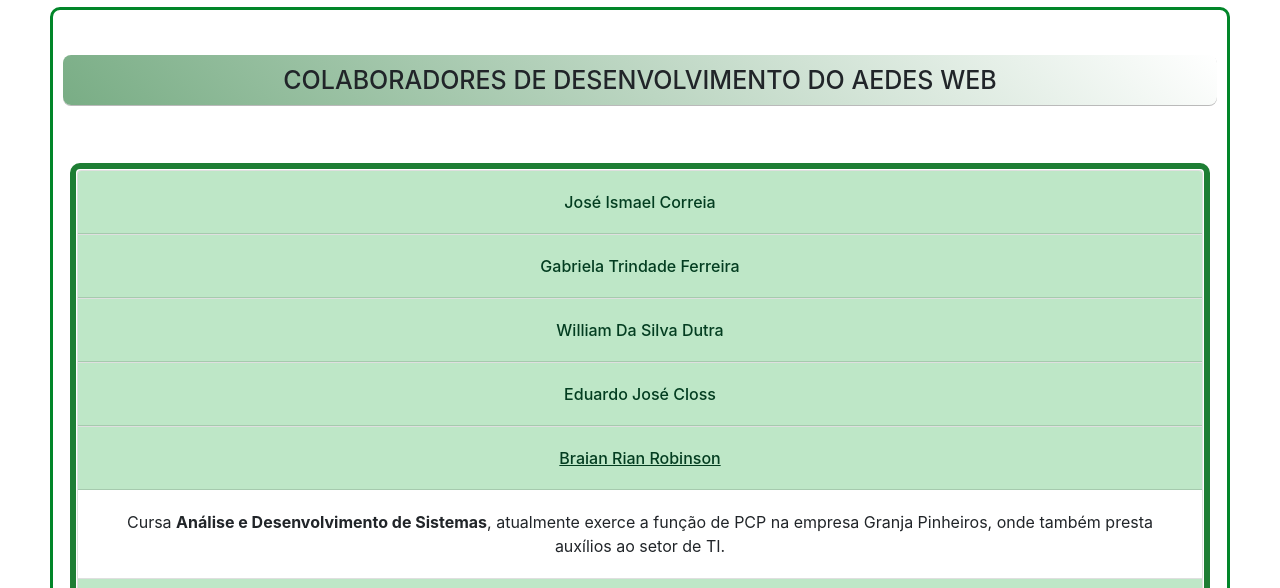
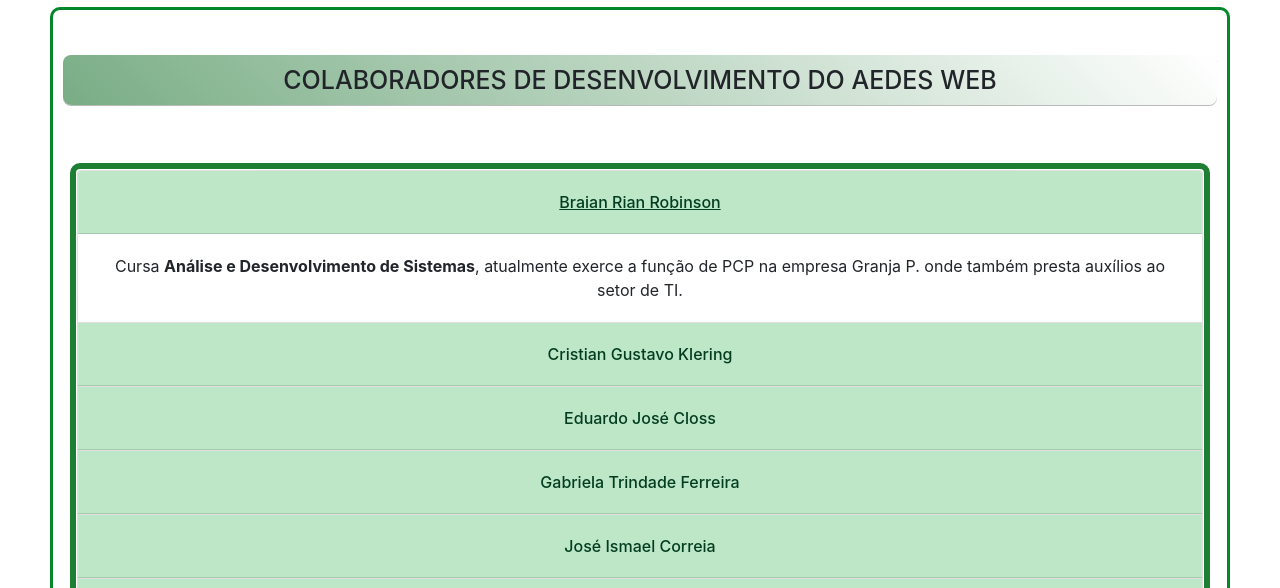
Before and after one commit to gabrielatferreira/aedes_web, a plain HTML site: page sobre-nav.html in a window 1280 px wide. Both pictures are taken after a click on the button "Braian Rian Robinson". Shown: the part 210-798 px from the top of the page. Drawn offline with nearby package versions, Linux system fonts and the light colour scheme.

Commit message:
ajuste da pagina sobre alfab

```diff
--- a/sobre-nav.html
+++ b/sobre-nav.html
@@ -3,8 +3,7 @@
 
 <head>
     <!-- ARQUVOS BOOTSTRAP CSS-->
-  <link rel="stylesheet" href="https://stackpath.bootstrapcdn.com/bootstrap/4.1.3/css/bootstrap.min.css"
-    integrity="sha384-MCw98/SFnGE8fJT3GXwEOngsV7Zt27NXFoaoApmYm81iuXoPkFOJwJ8ERdknLPMO" crossorigin="anonymous">
+    <link rel="stylesheet" href="https://stackpath.bootstrapcdn.com/bootstrap/4.1.3/css/bootstrap.min.css" integrity="sha384-MCw98/SFnGE8fJT3GXwEOngsV7Zt27NXFoaoApmYm81iuXoPkFOJwJ8ERdknLPMO" crossorigin="anonymous">
 
     <!-- ARQUVOS OWL CSS-->
     <link rel="stylesheet" href="owl/owl.carousel.min.css">
@@ -14,7 +13,8 @@
     <!-- ARQUVOS META-->
     <meta charset="UTF-8">
     <meta http-equiv="X-UA-Compatible" content="IE=edge">
-  <meta name="viewport" content="width=device-width, initial-scale=1, shrink-to-fit=no">
+    <meta name="viewport" content="width=device-width, initial-scale=1,
+      shrink-to-fit=no">
 
     <link rel="shortcut icon" href="fotos/logo.png" type="image/x-icon">
     <title>AedesWeb</title>
@@ -33,10 +33,11 @@
             <a class="nav-link" target="_self" href="saiba-mais-nav.html">Saiba mais</a>
         </li>
         <li class="nav-item">
-      <a  id="denuncie-nav" class="nav-link" target="_self" type="button" href="index.html#denuncie">DENUNCIE</a>
+            <a id="denuncie-nav" class="nav-link" target="_self" type="button" href="index.html#denuncie">DENUNCIE</a>
         </li>
     </ul>
 </header>
+
 <body>
     <main>
         <h2 class="titulo">
@@ -46,111 +47,99 @@
             <div class="card">
                 <div class="card-header" id="headingOne">
                     <h5 class="mb-0">
-          <button class="btn btn-link" type="button" data-toggle="collapse" data-target="#collapseOne"
-            aria-expanded="true" aria-controls="collapseOne">
-            José ismael correia
+                        <button class="btn btn-link" type="button" data-toggle="collapse" data-target="#collapseOne" aria-expanded="true" aria-controls="collapseOne">
+                Braian Rian Robinson
               </button>
                     </h5>
                 </div>
                 <div id="collapseOne" class="collapse" aria-labelledby="headingOne" data-parent="#accordionExample">
                     <div class="card-body">
-          Técnico Eletrotécnico, cursando <b>Análise e Desenvolvimento de Sistemas</b> - trabalho como técnico eletrônico na
-          empresa GOCIL.
+                        Cursa <b>Análise e Desenvolvimento de Sistemas</b>, atualmente exerce a função de PCP na empresa Granja P. onde também presta auxílios ao setor de TI.
                     </div>
                 </div>
             </div>
             <div class="card">
                 <div class="card-header" id="headingTwo">
                     <h5 class="mb-0">
-          <button class="btn btn-link collapsed" type="button" data-toggle="collapse" data-target="#collapseTwo"
-            aria-expanded="false" aria-controls="collapseTwo">
-            Gabriela Trindade Ferreira
+                        <button class="btn btn-link collapsed" type="button" data-toggle="collapse" data-target="#collapseTwo" aria-expanded="false" aria-controls="collapseTwo">
+                Cristian Gustavo Klering
               </button>
                     </h5>
                 </div>
                 <div id="collapseTwo" class="collapse" aria-labelledby="headingTwo" data-parent="#accordionExample">
                     <div class="card-body">
-          Cursa <b>Análise e Desenvolvimento de Sistemas</b> e atualmente é estagiária na empresa Matera e atua como
-          desenvolvedora back-end Java.
+                        Estudante de <b>Gestão de TI</b>. Atualmente trabalha na área técnica de telecomunicação para empresa Brasil TecPar.
                     </div>
                 </div>
             </div>
             <div class="card">
                 <div class="card-header" id="headingThree">
                     <h5 class="mb-0">
-          <button class="btn btn-link collapsed" type="button" data-toggle="collapse" data-target="#collapseThree"
-            aria-expanded="false" aria-controls="collapseThree">
-            William da Silva Dutra
+                        <button class="btn btn-link collapsed" type="button" data-toggle="collapse" data-target="#collapseThree" aria-expanded="false" aria-controls="collapseThree">
+                Eduardo José Closs
               </button>
                     </h5>
                 </div>
                 <div id="collapseThree" class="collapse" aria-labelledby="headingThree" data-parent="#accordionExample">
                     <div class="card-body">
-          Estudante de <b>Análise e Desenvolvimento de Sistemas</b>, natural de Porto Alegre, trabalha como assistente de
-          logística na empresa Brasil dos Parafusos.
+                        Cursa <b>Análise e Desenvolvimento de Sistemas</b>, atualmente exerce a função de Professor de Matemática na empresa Prefeitura Municipal de Novo Hamburgo, onde também trabalha com Robótica Educacional com programação em Arduino.
                     </div>
                 </div>
             </div>
             <div class="card">
                 <div class="card-header" id="headingFour">
                     <h5 class="mb-0">
-          <button class="btn btn-link collapsed" type="button" data-toggle="collapse" data-target="#collapseFour"
-            aria-expanded="false" aria-controls="collapseFour">
-            Eduardo José Closs
+                        <button class="btn btn-link collapsed" type="button" data-toggle="collapse" data-target="#collapseFour" aria-expanded="false" aria-controls="collapseFour">
+                Gabriela Trindade Ferreira
               </button>
                     </h5>
                 </div>
                 <div id="collapseFour" class="collapse" aria-labelledby="headingFour" data-parent="#accordionExample">
                     <div class="card-body">
-          Cursa <b>Análise e Desenvolvimento de Sistemas</b>, atualmente exerce a função de Professor de Matemática na empresa
-          Prefeitura Municipal de Novo Hamburgo, onde também trabalha com Robótica Educacional com programação em
-          Arduino.
+                        Cursa <b>Análise e Desenvolvimento de Sistemas</b> e atualmente é estagiária na empresa Matera e atua como desenvolvedora back-end Java.
                     </div>
                 </div>
             </div>
             <div class="card">
                 <div class="card-header" id="headingFive">
                     <h5 class="mb-0">
-          <button class="btn btn-link collapsed" type="button" data-toggle="collapse" data-target="#collapseFive"
-            aria-expanded="false" aria-controls="collapseFive">
-            Braian Rian Robinson
+                        <button class="btn btn-link collapsed" type="button" data-toggle="collapse" data-target="#collapseFive" aria-expanded="false" aria-controls="collapseFive">
+                José ismael correia
               </button>
                     </h5>
                 </div>
                 <div id="collapseFive" class="collapse" aria-labelledby="headingFive" data-parent="#accordionExample">
                     <div class="card-body">
-          Cursa <b>Análise e Desenvolvimento de Sistemas</b>, atualmente exerce a função de PCP na empresa Granja Pinheiros,
-          onde também presta auxílios ao setor de TI.
+                        Técnico Eletrotécnico, cursando <b>Análise e Desenvolvimento de
+                Sistemas</b> - trabalho como técnico eletrônico na empresa GOCIL.
                     </div>
                 </div>
             </div>
             <div class="card">
                 <div class="card-header" id="headingSix">
                     <h5 class="mb-0">
-          <button class="btn btn-link collapsed" type="button" data-toggle="collapse" data-target="#collapseSix"
-            aria-expanded="false" aria-controls="collapseFive">
-            Cristian Gustavo Klering
+                        <button class="btn btn-link collapsed" type="button" data-toggle="collapse" data-target="#collapseSix" aria-expanded="false" aria-controls="collapseFive">
+                Soraya Cristina Saraiva Abel
               </button>
                     </h5>
                 </div>
                 <div id="collapseSix" class="collapse" aria-labelledby="headingSix" data-parent="#accordionExample">
                     <div class="card-body">
-          Estudante de <b>Gestão de TI</b>. Atualmente trabalha na área técnica de telecomunicação para empresa Brasil TecPar.
+                        Estudante do curso de <b>Gestão em Tecnologia da Informação</b>, anteriormente formada no curso Técnico em Segurança do Trabalho. Trabalha há um ano na área da TI como Analista de Suporte em uma empresa que presta serviços de Saúde.
                     </div>
                 </div>
             </div>
             <div class="card">
                 <div class="card-header" id="headingSeven">
                     <h5 class="mb-0">
-          <button class="btn btn-link collapsed" type="button" data-toggle="collapse" data-target="#collapseSeven"
-            aria-expanded="false" aria-controls="collapseFive">
-            Soraya Cristina Saraiva Abel
+                        <button class="btn btn-link collapsed" type="button" data-toggle="collapse" data-target="#collapseSeven" aria-expanded="false" aria-controls="collapseFive">
+                William da Silva Dutra
               </button>
                     </h5>
                 </div>
                 <div id="collapseSeven" class="collapse" aria-labelledby="headingSeven" data-parent="#accordionExample">
                     <div class="card-body">
-          Estudante do curso de <b>Gestão em Tecnologia da Informação</b>, anteriormente formada no curso Técnico em Segurança do Trabalho. Trabalha há um ano na área da TI como Analista de Suporte em uma empresa que presta serviços de Saúde.
+                        Estudante de <b>Análise e Desenvolvimento de Sistemas</b>, natural de Porto Alegre, trabalha como assistente de logística na empresa Brasil dos Parafusos.
                     </div>
                 </div>
             </div>
@@ -161,10 +150,8 @@
     <img class="logoaedeswebfooter" src="fotos/logo.png">
     <p>Site desenvolvido pelo grupo <strong>Dengosos</strong> <a href="#">UniFtec</a> 2022 ©Copyright</p>
 </footer>
-<script src="https://code.jquery.com/jquery-3.3.1.slim.min.js"
-  integrity="sha384-q8i/X+965DzO0rT7abK41JStQIAqVgRVzpbzo5smXKp4YfRvH+8abtTE1Pi6jizo" crossorigin="anonymous"></script>
-<script src="https://cdn.jsdelivr.net/npm/popper.js@1.14.3/dist/umd/popper.min.js"
-  integrity="sha384-ZMP7rVo3mIykV+2+9J3UJ46jBk0WLaUAdn689aCwoqbBJiSnjAK/l8WvCWPIPm49" crossorigin="anonymous"></script>
-<script src="https://cdn.jsdelivr.net/npm/bootstrap@4.1.3/dist/js/bootstrap.min.js"
-  integrity="sha384-ChfqqxuZUCnJSK3+MXmPNIyE6ZbWh2IMqE241rYiqJxyMiZ6OW/JmZQ5stwEULTy" crossorigin="anonymous"></script>
+<script src="https://code.jquery.com/jquery-3.3.1.slim.min.js" integrity="sha384-q8i/X+965DzO0rT7abK41JStQIAqVgRVzpbzo5smXKp4YfRvH+8abtTE1Pi6jizo" crossorigin="anonymous"></script>
+<script src="https://cdn.jsdelivr.net/npm/popper.js@1.14.3/dist/umd/popper.min.js" integrity="sha384-ZMP7rVo3mIykV+2+9J3UJ46jBk0WLaUAdn689aCwoqbBJiSnjAK/l8WvCWPIPm49" crossorigin="anonymous"></script>
+<script src="https://cdn.jsdelivr.net/npm/bootstrap@4.1.3/dist/js/bootstrap.min.js" integrity="sha384-ChfqqxuZUCnJSK3+MXmPNIyE6ZbWh2IMqE241rYiqJxyMiZ6OW/JmZQ5stwEULTy" crossorigin="anonymous"></script>
+
 </html>
```
Lines whose indentation alone changed are shown as unchanged.
